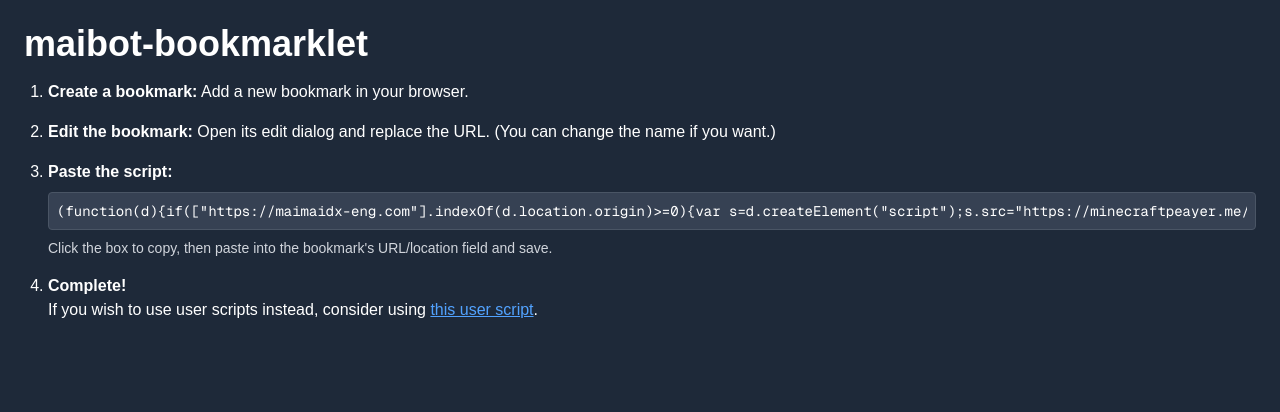
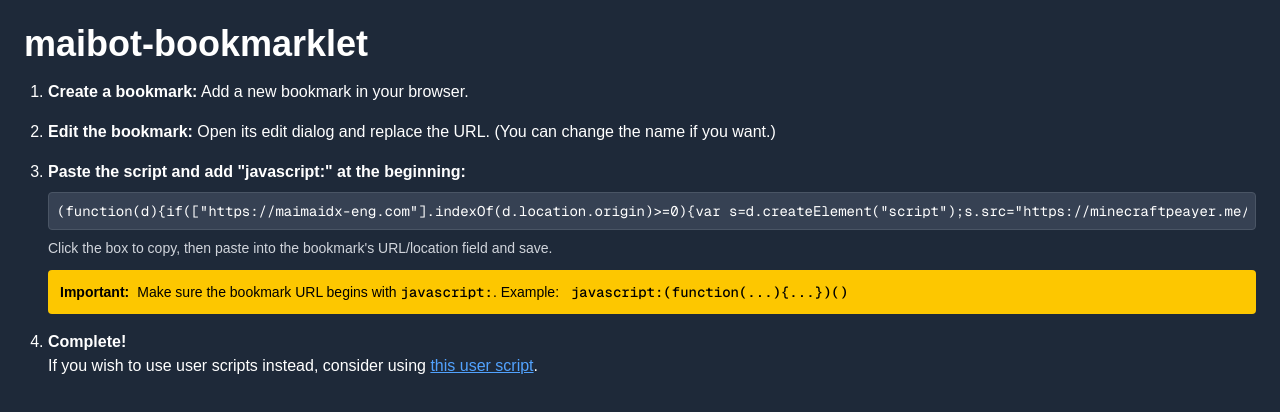
Before and after one commit to MinecraftPEayer/maitools-json-to-rating-chart, a Next.js app: page /bookmarklet in a window 1280 px wide. Shown: the top 412 px of the page. Built offline with nearby package versions, Linux system fonts and the light colour scheme.

Commit message:
Update BookmarkletPage instructions for adding "javascript:" prefix to bookmark URL

```diff
--- a/src/app/bookmarklet/BookmarkletPage.tsx
+++ b/src/app/bookmarklet/BookmarkletPage.tsx
@@ -30,7 +30,9 @@
                     replace the URL. (You can change the name if you want.)
                 </li>
                 <li>
-                    <strong>Paste the script:</strong>
+                    <strong>
+                        Paste the script and add "javascript:" at the beginning:
+                    </strong>
                     <div className="mt-2 flex flex-col sm:flex-row sm:items-center sm:space-x-3">
                         <input
                             readOnly
@@ -51,6 +53,14 @@
                             "Click the box to copy, then paste into the bookmark's URL/location field and save."
                         )}
                     </p>
+                    <div className="mt-3 p-3 rounded bg-yellow-400 text-black text-sm font-medium">
+                        <strong className="mr-2">Important:</strong>
+                        Make sure the bookmark URL begins with{" "}
+                        <code className="font-mono">javascript:</code>. Example:{" "}
+                        <span className="font-mono ml-2">
+                            {"javascript:(function(...){...})()"}
+                        </span>
+                    </div>
                 </li>
                 <li>
                     <strong>Complete!</strong>
```
